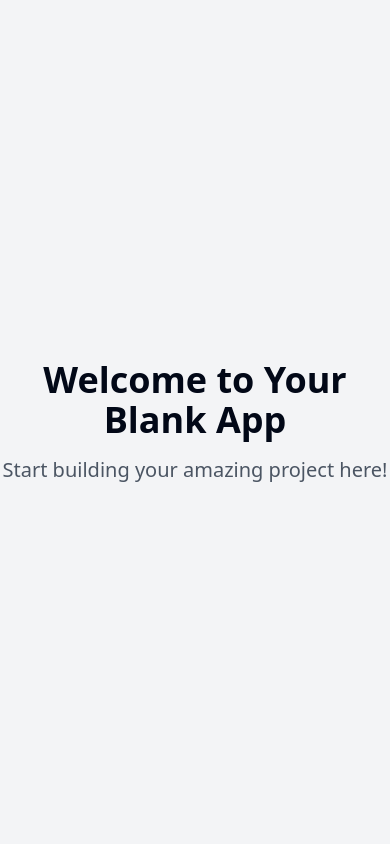
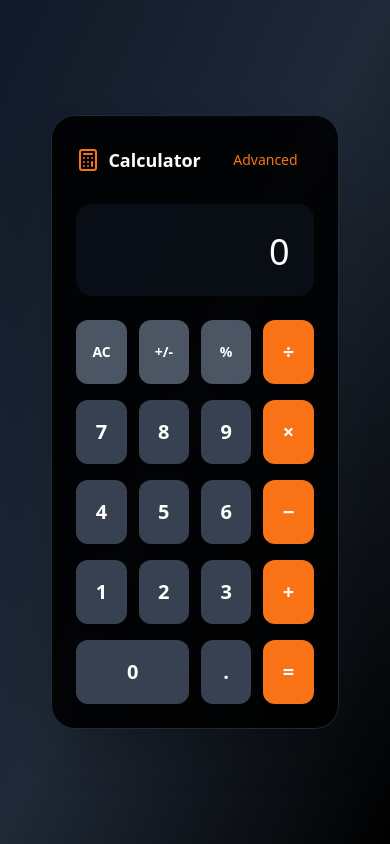
Before and after one commit to Kowsikan9999/handy-calculator-suite, a React (Vite) app: page / in a window 390 px wide. Built offline with nearby package versions, Linux system fonts and the light colour scheme.

Commit message:
feat: Implement calculator apps
Create a normal and advanced calculator mobile app.

```diff
--- a/index.html
+++ b/index.html
@@ -1,14 +1,15 @@
+
 <!DOCTYPE html>
 <html lang="en">
   <head>
     <meta charset="UTF-8" />
     <meta name="viewport" content="width=device-width, initial-scale=1.0" />
-    <title>handy-calculator-suite</title>
-    <meta name="description" content="Lovable Generated Project" />
+    <title>Calculator App</title>
+    <meta name="description" content="Modern Calculator with Normal and Advanced Modes" />
     <meta name="author" content="Lovable" />
 
-    <meta property="og:title" content="handy-calculator-suite" />
-    <meta property="og:description" content="Lovable Generated Project" />
+    <meta property="og:title" content="Calculator App" />
+    <meta property="og:description" content="Modern Calculator with Normal and Advanced Modes" />
     <meta property="og:type" content="website" />
     <meta property="og:image" content="https://lovable.dev/opengraph-image-p98pqg.png" />
 
--- /dev/null
+++ b/src/components/Calculator.tsx
@@ -0,0 +1,273 @@
+
+import React, { useState } from 'react';
+import { Button } from '@/components/ui/button';
+import { Card } from '@/components/ui/card';
+import { RotateCcw, Calculator as CalculatorIcon } from 'lucide-react';
+
+interface CalculatorProps {}
+
+const Calculator: React.FC<CalculatorProps> = () => {
+  const [display, setDisplay] = useState('0');
+  const [previousValue, setPreviousValue] = useState<number | null>(null);
+  const [operation, setOperation] = useState<string | null>(null);
+  const [waitingForOperand, setWaitingForOperand] = useState(false);
+  const [isAdvanced, setIsAdvanced] = useState(false);
+
+  const inputNumber = (num: string) => {
+    if (waitingForOperand) {
+      setDisplay(num);
+      setWaitingForOperand(false);
+    } else {
+      setDisplay(display === '0' ? num : display + num);
+    }
+  };
+
+  const inputDecimal = () => {
+    if (waitingForOperand) {
+      setDisplay('0.');
+      setWaitingForOperand(false);
+    } else if (display.indexOf('.') === -1) {
+      setDisplay(display + '.');
+    }
+  };
+
+  const clear = () => {
+    setDisplay('0');
+    setPreviousValue(null);
+    setOperation(null);
+    setWaitingForOperand(false);
+  };
+
+  const performOperation = (nextOperation: string) => {
+    const inputValue = parseFloat(display);
+
+    if (previousValue === null) {
+      setPreviousValue(inputValue);
+    } else if (operation) {
+      const currentValue = previousValue || 0;
+      const newValue = calculate(currentValue, inputValue, operation);
+
+      setDisplay(String(newValue));
+      setPreviousValue(newValue);
+    }
+
+    setWaitingForOperand(true);
+    setOperation(nextOperation);
+  };
+
+  const performScientificOperation = (func: string) => {
+    const inputValue = parseFloat(display);
+    let result: number;
+
+    switch (func) {
+      case 'sin':
+        result = Math.sin(inputValue * Math.PI / 180);
+        break;
+      case 'cos':
+        result = Math.cos(inputValue * Math.PI / 180);
+        break;
+      case 'tan':
+        result = Math.tan(inputValue * Math.PI / 180);
+        break;
+      case 'log':
+        result = Math.log10(inputValue);
+        break;
+      case 'ln':
+        result = Math.log(inputValue);
+        break;
+      case 'sqrt':
+        result = Math.sqrt(inputValue);
+        break;
+      case 'square':
+        result = inputValue * inputValue;
+        break;
+      case 'inverse':
+        result = 1 / inputValue;
+        break;
+      default:
+        return;
+    }
+
+    setDisplay(String(result));
+    setWaitingForOperand(true);
+  };
+
+  const calculate = (firstValue: number, secondValue: number, operation: string): number => {
+    switch (operation) {
+      case '+':
+        return firstValue + secondValue;
+      case '-':
+        return firstValue - secondValue;
+      case '×':
+        return firstValue * secondValue;
+      case '÷':
+        return secondValue !== 0 ? firstValue / secondValue : 0;
+      case '=':
+        return secondValue;
+      default:
+        return secondValue;
+    }
+  };
+
+  const handleEquals = () => {
+    if (operation && previousValue !== null) {
+      const inputValue = parseFloat(display);
+      const newValue = calculate(previousValue, inputValue, operation);
+      setDisplay(String(newValue));
+      setPreviousValue(null);
+      setOperation(null);
+      setWaitingForOperand(true);
+    }
+  };
+
+  const CalculatorButton: React.FC<{
+    onClick: () => void;
+    className?: string;
+    children: React.ReactNode;
+    variant?: 'default' | 'operator' | 'function' | 'equals';
+  }> = ({ onClick, className = '', children, variant = 'default' }) => {
+    const baseClass = "h-16 text-xl font-semibold rounded-xl transition-all duration-150 active:scale-95 shadow-lg";
+    const variantClasses = {
+      default: "bg-gray-700 hover:bg-gray-600 text-white",
+      operator: "bg-orange-500 hover:bg-orange-400 text-white",
+      function: "bg-gray-600 hover:bg-gray-500 text-white text-sm",
+      equals: "bg-orange-500 hover:bg-orange-400 text-white"
+    };
+
+    return (
+      <Button
+        onClick={onClick}
+        className={`${baseClass} ${variantClasses[variant]} ${className}`}
+      >
+        {children}
+      </Button>
+    );
+  };
+
+  return (
+    <div className="max-w-md mx-auto p-4 space-y-4">
+      <Card className="bg-black/90 backdrop-blur-lg border-gray-800 p-6 rounded-3xl shadow-2xl">
+        {/* Header */}
+        <div className="flex items-center justify-between mb-6">
+          <div className="flex items-center space-x-2">
+            <CalculatorIcon className="text-orange-500" size={24} />
+            <h1 className="text-white font-bold text-lg">Calculator</h1>
+          </div>
+          <Button
+            onClick={() => setIsAdvanced(!isAdvanced)}
+            variant="ghost"
+            className="text-orange-500 hover:bg-orange-500/20 rounded-xl"
+          >
+            {isAdvanced ? 'Normal' : 'Advanced'}
+          </Button>
+        </div>
+
+        {/* Display */}
+        <div className="bg-gray-900/50 rounded-2xl p-6 mb-6">
+          <div className="text-right">
+            <div className="text-gray-400 text-sm mb-1">
+              {operation && previousValue !== null ? `${previousValue} ${operation}` : ''}
+            </div>
+            <div className="text-white text-4xl font-light overflow-hidden">
+              {display}
+            </div>
+          </div>
+        </div>
+
+        {/* Advanced Functions Row */}
+        {isAdvanced && (
+          <div className="grid grid-cols-4 gap-3 mb-4">
+            <CalculatorButton onClick={() => performScientificOperation('sin')} variant="function">
+              sin
+            </CalculatorButton>
+            <CalculatorButton onClick={() => performScientificOperation('cos')} variant="function">
+              cos
+            </CalculatorButton>
+            <CalculatorButton onClick={() => performScientificOperation('tan')} variant="function">
+              tan
+            </CalculatorButton>
+            <CalculatorButton onClick={() => performScientificOperation('log')} variant="function">
+              log
+            </CalculatorButton>
+          </div>
+        )}
+
+        {isAdvanced && (
+          <div className="grid grid-cols-4 gap-3 mb-4">
+            <CalculatorButton onClick={() => performScientificOperation('ln')} variant="function">
+              ln
+            </CalculatorButton>
+            <CalculatorButton onClick={() => performScientificOperation('sqrt')} variant="function">
+              √
+            </CalculatorButton>
+            <CalculatorButton onClick={() => performScientificOperation('square')} variant="function">
+              x²
+            </CalculatorButton>
+            <CalculatorButton onClick={() => performScientificOperation('inverse')} variant="function">
+              1/x
+            </CalculatorButton>
+          </div>
+        )}
+
+        {/* First Row */}
+        <div className="grid grid-cols-4 gap-3 mb-4">
+          <CalculatorButton onClick={clear} variant="function">
+            AC
+          </CalculatorButton>
+          <CalculatorButton onClick={() => {}} variant="function">
+            +/-
+          </CalculatorButton>
+          <CalculatorButton onClick={() => {}} variant="function">
+            %
+          </CalculatorButton>
+          <CalculatorButton onClick={() => performOperation('÷')} variant="operator">
+            ÷
+          </CalculatorButton>
+        </div>
+
+        {/* Second Row */}
+        <div className="grid grid-cols-4 gap-3 mb-4">
+          <CalculatorButton onClick={() => inputNumber('7')}>7</CalculatorButton>
+          <CalculatorButton onClick={() => inputNumber('8')}>8</CalculatorButton>
+          <CalculatorButton onClick={() => inputNumber('9')}>9</CalculatorButton>
+          <CalculatorButton onClick={() => performOperation('×')} variant="operator">
+            ×
+          </CalculatorButton>
+        </div>
+
+        {/* Third Row */}
+        <div className="grid grid-cols-4 gap-3 mb-4">
+          <CalculatorButton onClick={() => inputNumber('4')}>4</CalculatorButton>
+          <CalculatorButton onClick={() => inputNumber('5')}>5</CalculatorButton>
+          <CalculatorButton onClick={() => inputNumber('6')}>6</CalculatorButton>
+          <CalculatorButton onClick={() => performOperation('-')} variant="operator">
+            −
+          </CalculatorButton>
+        </div>
+
+        {/* Fourth Row */}
+        <div className="grid grid-cols-4 gap-3 mb-4">
+          <CalculatorButton onClick={() => inputNumber('1')}>1</CalculatorButton>
+          <CalculatorButton onClick={() => inputNumber('2')}>2</CalculatorButton>
+          <CalculatorButton onClick={() => inputNumber('3')}>3</CalculatorButton>
+          <CalculatorButton onClick={() => performOperation('+')} variant="operator">
+            +
+          </CalculatorButton>
+        </div>
+
+        {/* Fifth Row */}
+        <div className="grid grid-cols-4 gap-3">
+          <CalculatorButton onClick={() => inputNumber('0')} className="col-span-2">
+            0
+          </CalculatorButton>
+          <CalculatorButton onClick={inputDecimal}>.</CalculatorButton>
+          <CalculatorButton onClick={handleEquals} variant="equals">
+            =
+          </CalculatorButton>
+        </div>
+      </Card>
+    </div>
+  );
+};
+
+export default Calculator;
--- a/src/pages/Index.tsx
+++ b/src/pages/Index.tsx
@@ -1,12 +1,10 @@
-// Update this page (the content is just a fallback if you fail to update the page)
+
+import Calculator from '../components/Calculator';
 
 const Index = () => {
   return (
-    <div className="min-h-screen flex items-center justify-center bg-gray-100">
-      <div className="text-center">
-        <h1 className="text-4xl font-bold mb-4">Welcome to Your Blank App</h1>
-        <p className="text-xl text-gray-600">Start building your amazing project here!</p>
-      </div>
+    <div className="min-h-screen bg-gradient-to-br from-gray-900 via-gray-800 to-black flex items-center justify-center p-4">
+      <Calculator />
     </div>
   );
 };
```
